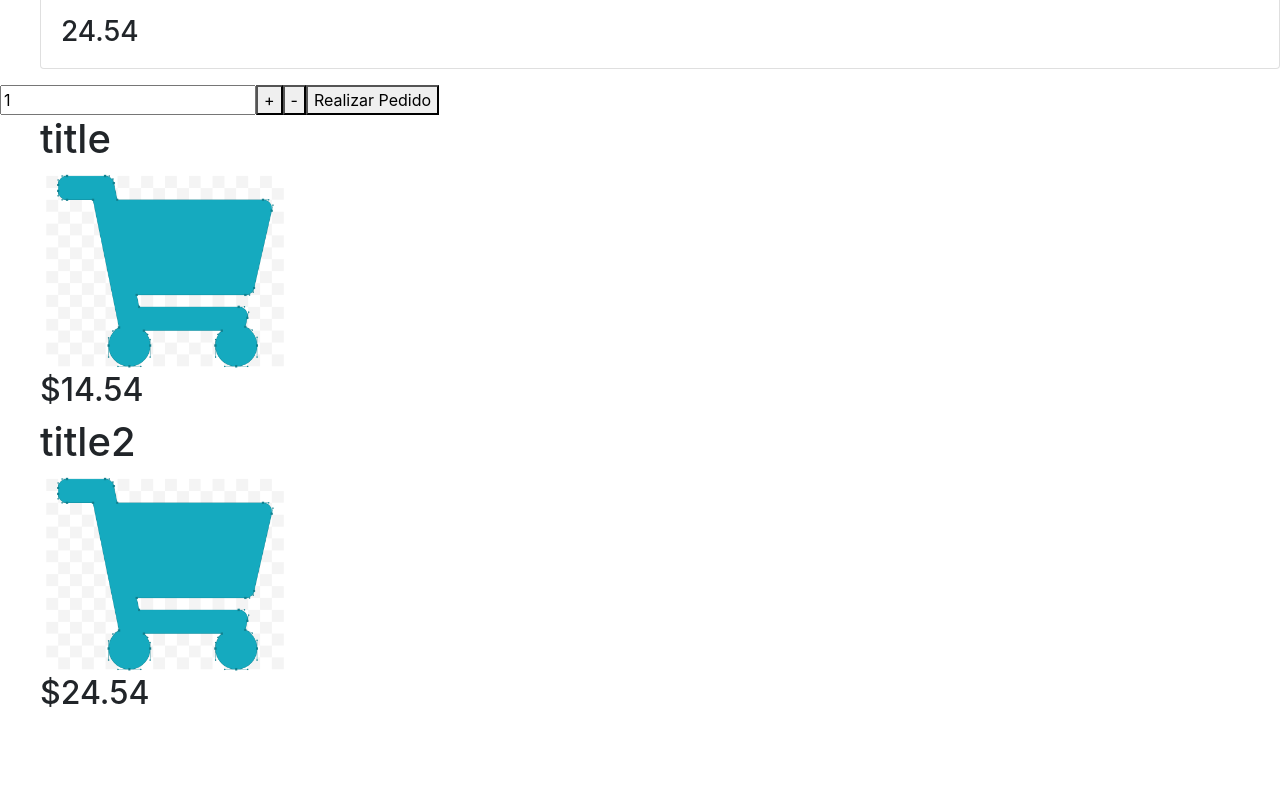
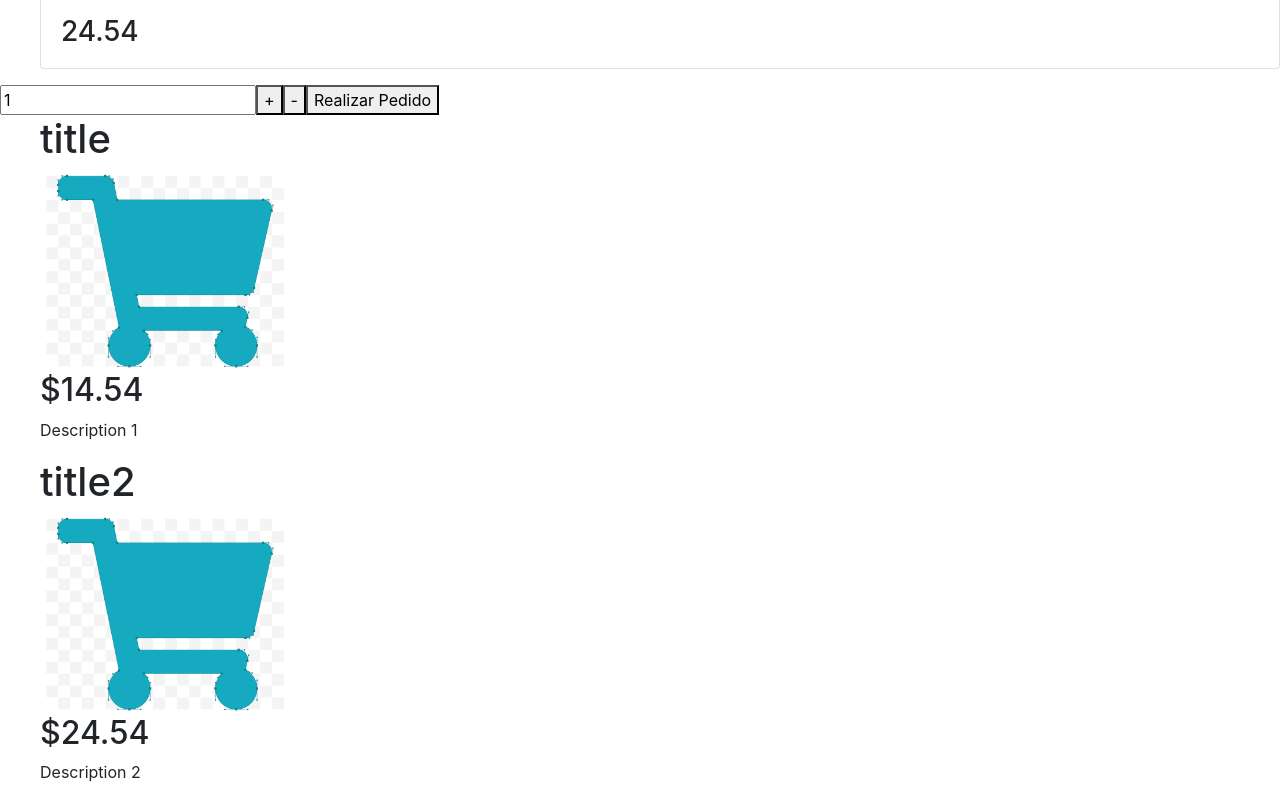
Before and after one commit to CrisGadea/EcoTienda-Gadea, a React (Create React App) app: page / in a window 1280 px wide. Shown: the part 565-1365 px from the top of the page. Before the commit the page ends 1293 px from the top, so only its background shows below. Built offline with nearby package versions, Linux system fonts and the light colour scheme.

Commit message:
added a description

```diff
--- a/src/App.js
+++ b/src/App.js
@@ -13,13 +13,15 @@
         id: "123",
         name: "title",
         price: 14.54,
-        imageUrl: Cart
+        imageUrl: Cart,
+        description: "Description 1"
       },
       {
         id: "1234",
         name: "title2",
         price: 24.54,
-        imageUrl: Cart
+        imageUrl: Cart,
+        description: "Description 2"
       }
     ]
   )
--- a/src/components/ItemDetail.js
+++ b/src/components/ItemDetail.js
@@ -6,6 +6,7 @@
             <h1>{item.name}</h1>
             <img src={item.imageUrl} alt="carrito" className="Carrito"/>
             <h2>${item.price}</h2>
+            <p>{item.description}</p>
         </div>
     );
 }
```
